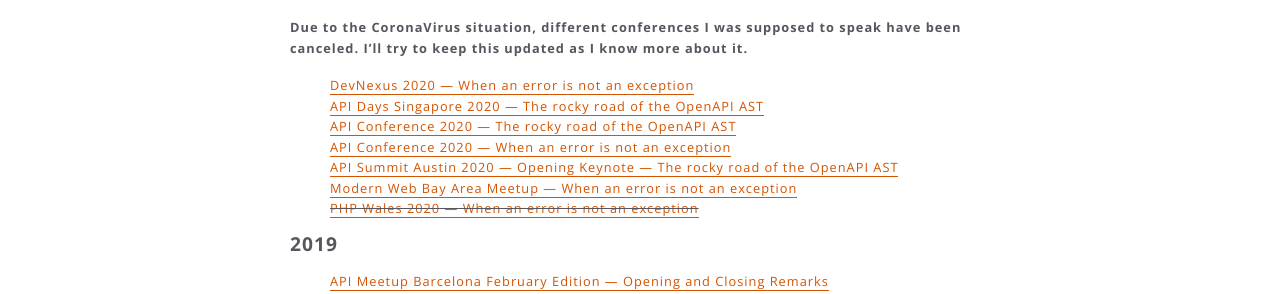
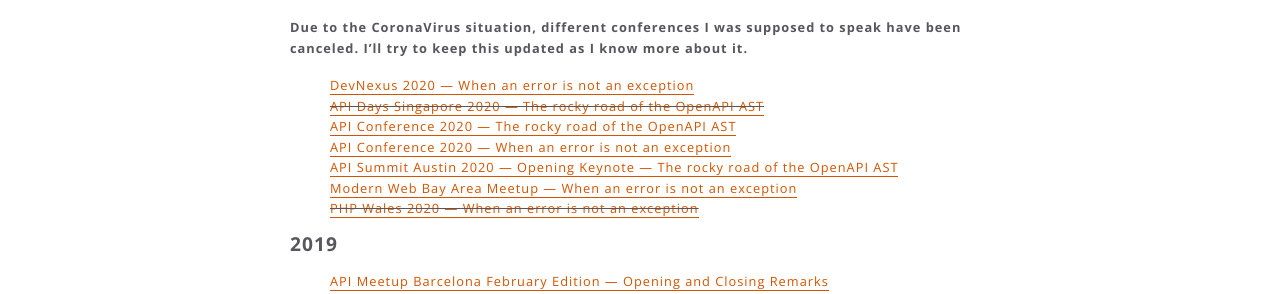
Before and after one commit to XVincentX/vncz, a Jekyll site: the page built from talks.md, in a window 1280 px wide. Shown: the part 671-965 px from the top of the page. Built offline with Jekyll 4.4.1, drawn with Linux system fonts in a browser that asks for light colours.

```diff
--- a/talks.md
+++ b/talks.md
@@ -14,7 +14,7 @@ Here is the current list:
 #### Due to the CoronaVirus situation, different conferences I was supposed to speak have been canceled. I'll try to keep this updated as I know more about it.
 
 1. [DevNexus 2020 — When an error is not an exception](https://devnexus.com)
-3. [API Days Singapore 2020 — The rocky road of the OpenAPI AST](https://apidays.co/singapore)
+3. ~~[API Days Singapore 2020 — The rocky road of the OpenAPI AST](https://apidays.co/singapore)~~
 4. [API Conference 2020 — The rocky road of the OpenAPI AST](https://apiconference.net/api-development/the-rocky-road-of-the-openapi-ast/)
 5. [API Conference 2020 — When an error is not an exception](https://apiconference.net/api-development/when-an-error-is-not-an-exception/)
 6. [API Summit Austin 2020 — Opening Keynote — The rocky road of the OpenAPI AST](https://nordicapis.com/?post_type=events&p=11283)
```
